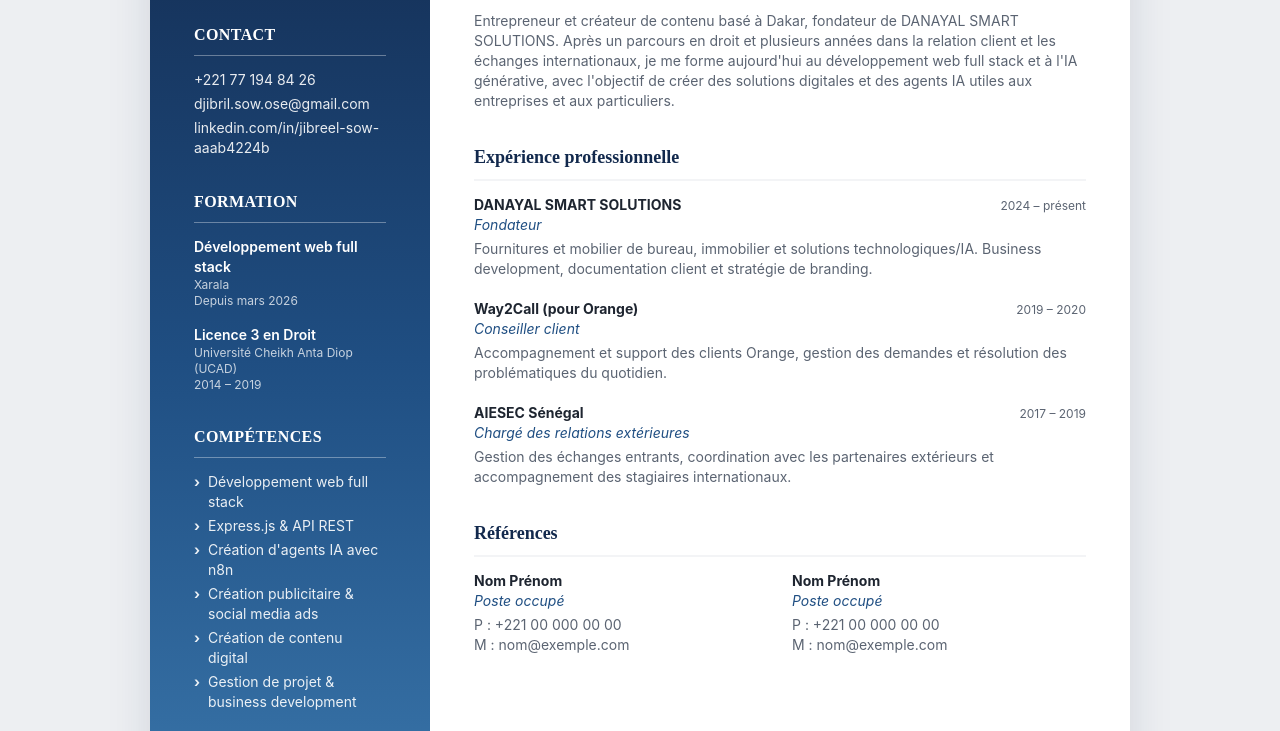
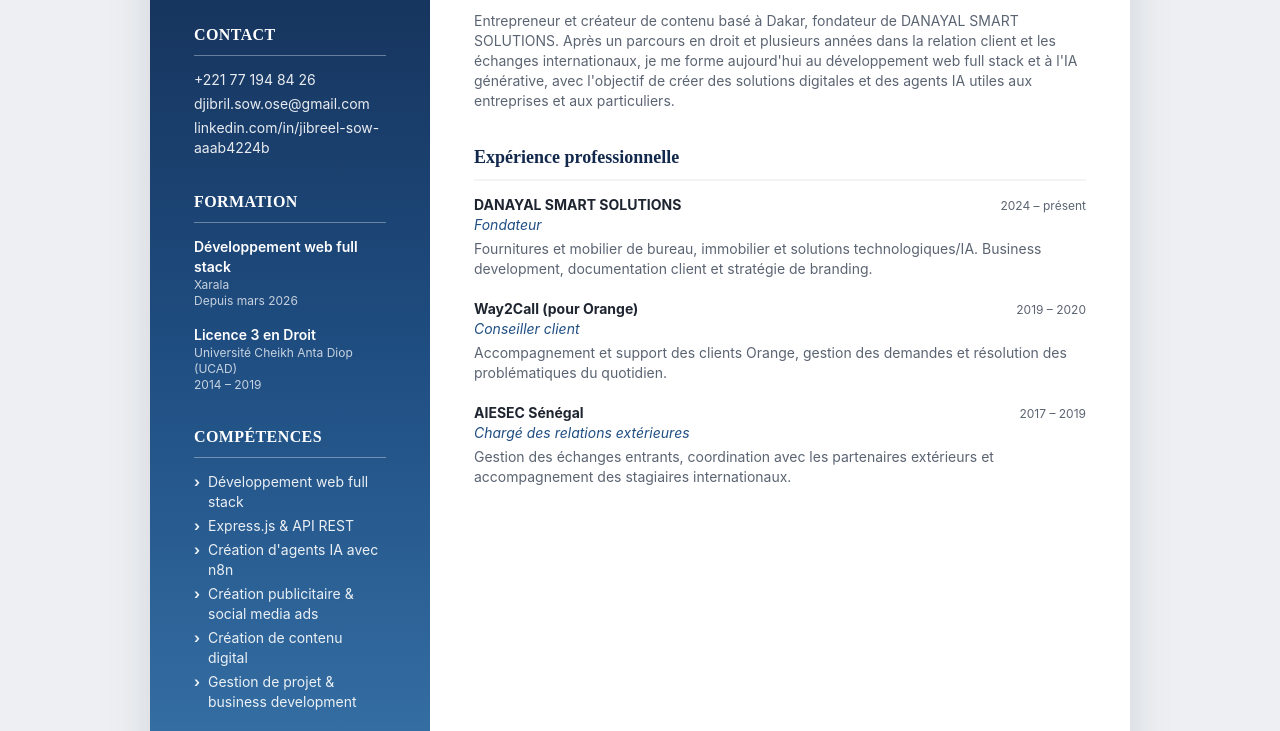
Before and after one commit to djibrilsow1871/portfolio, a website: page index.html in a window 1280 px wide. Shown: the part 221-952 px from the top of the page. Drawn offline with Linux system fonts and the light colour scheme; a web font is replaced by a local one.

Commit message:
Modification du contenu HTML

```diff
--- a/index.html
+++ b/index.html
@@ -149,24 +149,7 @@
         </article>
       </div>
 
-      <div>
-        <h2 class="font-display text-lg font-semibold text-blue-dark mb-3.5 pb-2 border-b-2 border-gray-100">
-          Références
-        </h2>
-        <div class="grid grid-cols-1 sm:grid-cols-2 gap-6">
-          <div class="text-sm">
-            <p class="font-bold text-ink">Nom Prénom</p>
-            <p class="italic text-blue-mid mb-1">Poste occupé</p>
-            <p class="text-ink-soft">P : +221 00 000 00 00</p>
-            <p class="text-ink-soft">M : nom@exemple.com</p>
-          </div>
-          <div class="text-sm">
-            <p class="font-bold text-ink">Nom Prénom</p>
-            <p class="italic text-blue-mid mb-1">Poste occupé</p>
-            <p class="text-ink-soft">P : +221 00 000 00 00</p>
-            <p class="text-ink-soft">M : nom@exemple.com</p>
-          </div>
-        </div>
+
       </div>
 
     </section>
```
